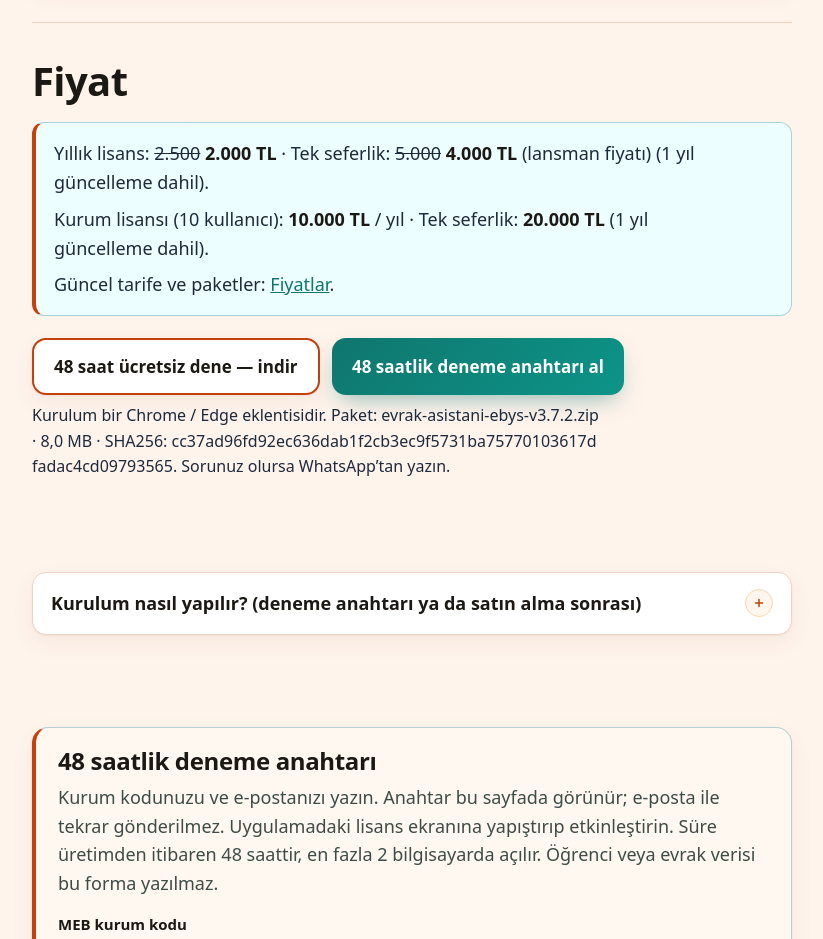
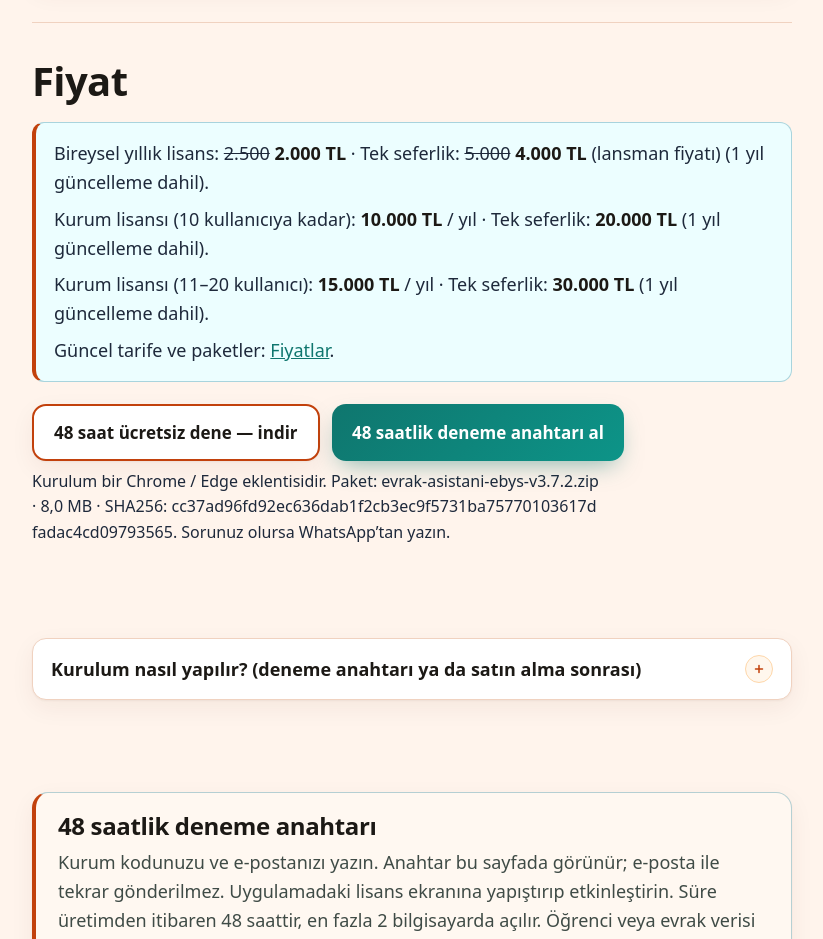
Before and after one commit to aytekinsugar1903/egitim-yardimci, a plain HTML site: page site/public/evrak/index.html in a window 1280 px wide. Shown: the part 4340-5279 px from the top of the page, without its empty margins (68-891 px from the left). Drawn offline with Linux system fonts and the light colour scheme; no server answers.

Commit message:
Site: EBYS il/ilçe kartı kurum fiyatına alındı, 11–20 kullanıcı eklendi.
MEB il / ilçe müdürlükleri kartı bireysel 2.000 TL’den kaldırılıp kurum lisansı ile birleştirildi (10 kullanıcıya kadar 10.000 / 20.000 TL). 11–20 kullanıcı basamağı 15.000 / 30.000 TL olarak eklendi. Bireysel EBYS lansman fiyatı 2.000 TL olarak kaldı.

```diff
--- a/site/public/evrak/index.html
+++ b/site/public/evrak/index.html
@@ -94,8 +94,9 @@ Tanıtım videosu tarayıcınızda oynatılamıyor. <a href="tanitim.mp4">Videoy
 
 <h2 id="satin-al">Fiyat</h2>
 <div class="fiyat-kutu">
-<p>Yıllık lisans: <s>2.500</s> <b>2.000 TL</b> · Tek seferlik: <s>5.000</s> <b>4.000 TL</b> (lansman fiyatı) (1 yıl güncelleme dahil).</p>
-<p>Kurum lisansı (10 kullanıcı): <b>10.000 TL</b> / yıl · Tek seferlik: <b>20.000 TL</b> (1 yıl güncelleme dahil).</p>
+<p>Bireysel yıllık lisans: <s>2.500</s> <b>2.000 TL</b> · Tek seferlik: <s>5.000</s> <b>4.000 TL</b> (lansman fiyatı) (1 yıl güncelleme dahil).</p>
+<p>Kurum lisansı (10 kullanıcıya kadar): <b>10.000 TL</b> / yıl · Tek seferlik: <b>20.000 TL</b> (1 yıl güncelleme dahil).</p>
+<p>Kurum lisansı (11–20 kullanıcı): <b>15.000 TL</b> / yıl · Tek seferlik: <b>30.000 TL</b> (1 yıl güncelleme dahil).</p>
 <p>Güncel tarife ve paketler: <a href="/fiyatlar/">Fiyatlar</a>.</p>
 </div>
 
```
Also changed, not shown: site/public/fiyatlar/index.html (+3 -3 lines), 3 other files.
